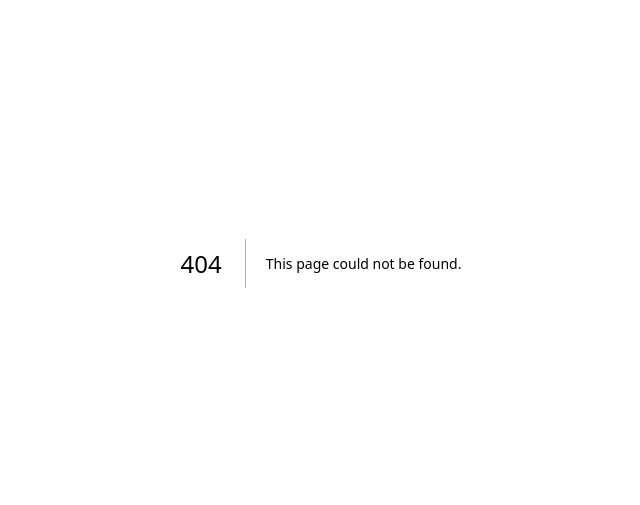
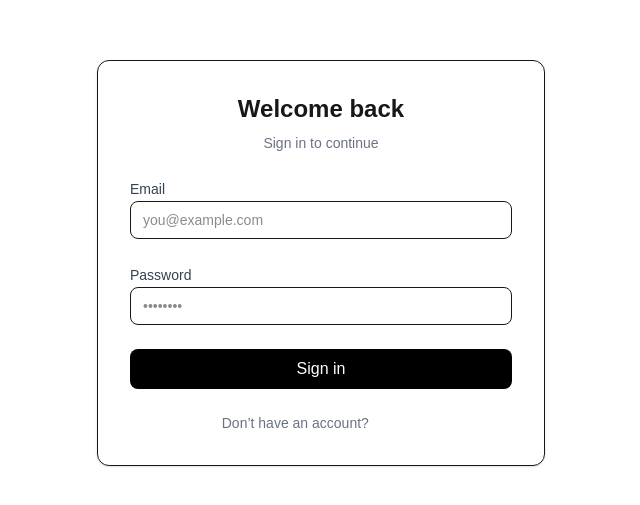
Before and after one commit to shubh24raut/llm-ai-chatbot-assistant, a Next.js app: page /login in a window 1280 px wide. Before the commit this address had no page. Shown: the part 137-642 px from the top of the page, without its empty margins (319-959 px from the left). Built offline with nearby package versions, Linux system fonts and the light colour scheme; no server answers.

Commit message:
wip: login user

```diff
--- /dev/null
+++ b/app/context/useAuth.jsx
@@ -0,0 +1,39 @@
+"use client";
+
+
+import { createContext, useContext, useEffect, useState } from "react";
+import { supabase } from "@/supabase/client";
+
+
+const AuthContext = createContext(null);
+
+
+export const AuthProvider = ({ children }) => {
+    const [user, setUser] = useState(null);
+    const [loading, setLoading] = useState(true);
+
+    useEffect(() => {
+        // Get initial session
+        supabase.auth.getUser().then(({ data }) => {
+            setUser(data?.user ?? null);
+            setLoading(false);
+        });
+
+        // Listen to auth changes
+        const {
+            data: { subscription },
+        } = supabase.auth.onAuthStateChange((_event, session) => {
+            setUser(session?.user ?? null);
+        });
+
+        return () => subscription.unsubscribe();
+    }, []);
+
+    return (
+        <AuthContext.Provider value={{ user, loading }}>
+            {children}
+        </AuthContext.Provider>
+    );
+};
+
+export const useAuth = () => useContext(AuthContext);
--- a/app/layout.jsx
+++ b/app/layout.jsx
@@ -1,5 +1,8 @@
+'use client';
+
 import { Geist, Geist_Mono } from "next/font/google";
 import "./globals.css";
+import { AuthProvider } from "./context/useAuth";
 
 const geistSans = Geist({
   variable: "--font-geist-sans",
@@ -11,10 +14,10 @@ const geistMono = Geist_Mono({
   subsets: ["latin"],
 });
 
-export const metadata = {
-  title: "Next LLM Chatbot",
-  description: "Next LLM Chatbot with Next.js.",
-};
+// export const metadata = {
+//   title: "Next LLM Chatbot",
+//   description: "Next LLM Chatbot with Next.js.",
+// };
 
 export default function RootLayout({ children }) {
   return (
@@ -23,9 +26,10 @@ export default function RootLayout({ children }) {
         className={`${geistSans.variable} ${geistMono.variable} antialiased`}
       >
         <div className="w-full max-w-6xl mx-auto h-screen">
-          {children}
+          <AuthProvider>
+            {children}
+          </AuthProvider>
         </div>
-
       </body>
     </html>
   );
--- /dev/null
+++ b/app/login/page.jsx
@@ -0,0 +1,78 @@
+"use client";
+
+export default function LoginPage() {
+  return (
+    <div className="min-h-screen flex items-center justify-center px-4">
+      <div className="w-full max-w-md  border rounded-xl shadow-sm p-8 space-y-6">
+        {/* Header */}
+        <div className="space-y-2 text-center">
+          <h1 className="text-2xl font-semibold">Welcome back</h1>
+          <p className="text-sm text-gray-500">
+            Sign in to continue
+          </p>
+        </div>
+
+        {/* Email */}
+        <div className="space-y-1">
+          <label className="text-sm font-medium text-gray-700">
+            Email
+          </label>
+          <input
+            type="email"
+            placeholder="you@example.com"
+            className="w-full px-3 py-2 border rounded-lg text-sm focus:outline-none focus:ring-2 focus:ring-black"
+          />
+        </div>
+
+        {/* Password */}
+        <div className="space-y-1">
+          <label className="text-sm font-medium text-gray-700">
+            Password
+          </label>
+          <input
+            type="password"
+            placeholder="••••••••"
+            className="w-full px-3 py-2 border rounded-lg text-sm focus:outline-none focus:ring-2 focus:ring-black"
+          />
+        </div>
+
+        {/* Actions */}
+        {/* <div className="flex items-center justify-between text-sm">
+          <label className="flex items-center gap-2">
+            <input type="checkbox" className="rounded border-gray-300" />
+            Remember me
+          </label>
+
+          <button className="text-gray-600 hover:text-black">
+            Forgot password?
+          </button>
+        </div> */}
+
+        {/* Login Button */}
+        <button className="w-full bg-black text-white py-2 rounded-lg hover:bg-gray-900 transition">
+          Sign in
+        </button>
+
+        {/* Divider */}
+        {/* <div className="flex items-center gap-4">
+          <div className="flex-1 h-px bg-gray-200" />
+          <span className="text-xs text-gray-400">OR</span>
+          <div className="flex-1 h-px bg-gray-200" />
+        </div> */}
+
+        {/* OAuth Placeholder */}
+        {/* <button className="w-full border py-2 rounded-lg text-sm hover:bg-gray-50 transition">
+          Continue with Google
+        </button> */}
+
+        {/* Footer */}
+        <p className="text-center text-sm text-gray-500">
+          Don’t have an account?{" "}
+          <span className="text-black font-medium cursor-pointer text-white">
+            Sign up
+          </span>
+        </p>
+      </div>
+    </div>
+  );
+}
--- /dev/null
+++ b/middleware.js
@@ -0,0 +1,20 @@
+import { NextResponse } from "next/server";
+import { createMiddlewareClient } from "./supabase/middleware";
+
+export async function middleware(request) {
+  const { supabase, response } = createMiddlewareClient(request);
+
+  const {
+    data: { user },
+  } = await supabase.auth.getUser();
+
+  if (!user && request.nextUrl.pathname.startsWith("/chat")) {
+    return NextResponse.redirect(new URL("/login", request.url));
+  }
+
+  return response;
+}
+
+export const config = {
+  matcher: ["/chat/:path*"],
+};
--- a/package.json
+++ b/package.json
@@ -9,6 +9,8 @@
     "lint": "eslint"
   },
   "dependencies": {
+    "@supabase/ssr": "^0.8.0",
+    "@supabase/supabase-js": "^2.89.0",
     "lucide-react": "^0.561.0",
     "next": "16.0.10",
     "react": "19.2.1",
--- /dev/null
+++ b/supabase/client.js
@@ -0,0 +1,5 @@
+import { createBrowserClient } from "@supabase/ssr";
+const supabaseUrl = process.env.NEXT_PUBLIC_SUPABASE_URL;
+const supabaseKey = process.env.NEXT_PUBLIC_SUPABASE_PUBLISHABLE_DEFAULT_KEY;
+
+export const supabase = createBrowserClient(supabaseUrl, supabaseKey);
--- /dev/null
+++ b/supabase/middleware.js
@@ -0,0 +1,28 @@
+import { createServerClient } from "@supabase/ssr";
+import { NextResponse } from "next/server";
+
+const supabaseUrl = process.env.NEXT_PUBLIC_SUPABASE_URL;
+const supabaseKey = process.env.NEXT_PUBLIC_SUPABASE_PUBLISHABLE_DEFAULT_KEY;
+
+export const createMiddlewareClient = (request) => {
+  let response = NextResponse.next({
+    request: {
+      headers: request.headers,
+    },
+  });
+
+  const supabase = createServerClient(supabaseUrl, supabaseKey, {
+    cookies: {
+      getAll() {
+        return request.cookies.getAll();
+      },
+      setAll(cookiesToSet) {
+        cookiesToSet.forEach(({ name, value, options }) =>
+          response.cookies.set(name, value, options)
+        );
+      },
+    },
+  });
+
+  return { supabase, response };
+};
--- /dev/null
+++ b/supabase/server.js
@@ -0,0 +1,26 @@
+import { createServerClient } from "@supabase/ssr";
+import { cookies } from "next/headers";
+
+const supabaseUrl = process.env.NEXT_PUBLIC_SUPABASE_URL;
+const supabaseKey = process.env.NEXT_PUBLIC_SUPABASE_PUBLISHABLE_DEFAULT_KEY;
+
+export const createClient = (cookieStore) => {
+  return createServerClient(supabaseUrl, supabaseKey, {
+    cookies: {
+      getAll() {
+        return cookieStore.getAll();
+      },
+      setAll(cookiesToSet) {
+        try {
+          cookiesToSet.forEach(({ name, value, options }) =>
+            cookieStore.set(name, value, options)
+          );
+        } catch {
+          // The `setAll` method was called from a Server Component.
+          // This can be ignored if you have middleware refreshing
+          // user sessions.
+        }
+      },
+    },
+  });
+};
```
Also changed, not shown: 1 other file (tests, documents, lock files or other folders).
